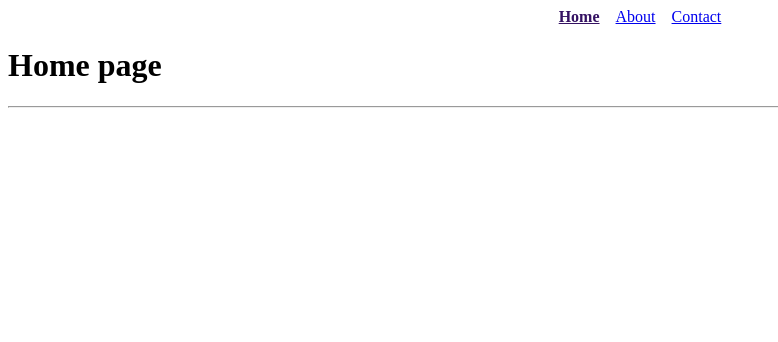
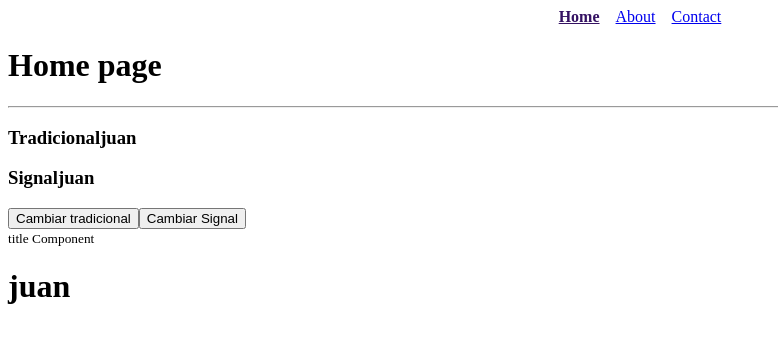
Before and after one commit to a22300241/pipes-uncommon-app, an Angular app: page / in a window 1280 px wide. Shown: the top 342 px of the page, without its empty margins (0-778 px from the left). Built offline with nearby package versions, Linux system fonts and the light colour scheme.

Commit message:
feat: implement title component and enhance home page functionality

```diff
--- a/src/app/app.config.ts
+++ b/src/app/app.config.ts
@@ -1,4 +1,4 @@
-import { ApplicationConfig, provideBrowserGlobalErrorListeners, provideZoneChangeDetection } from '@angular/core';
+import { ApplicationConfig, provideBrowserGlobalErrorListeners, provideZoneChangeDetection, provideZonelessChangeDetection } from '@angular/core';
 import { provideRouter } from '@angular/router';
 
 import { routes } from './app.routes';
@@ -6,7 +6,8 @@ import { routes } from './app.routes';
 export const appConfig: ApplicationConfig = {
   providers: [
     provideBrowserGlobalErrorListeners(),
-    provideZoneChangeDetection({ eventCoalescing: true }),
-    provideRouter(routes)
+/*     provideZoneChangeDetection({ eventCoalescing: true }),
+ */    provideRouter(routes),
+    provideZonelessChangeDetection(),
   ]
 };
--- /dev/null
+++ b/src/app/components/title/title.component.html
@@ -0,0 +1,3 @@
+<br/>
+<small>title Component</small>
+<h1>{{title()}}</h1>
--- /dev/null
+++ b/src/app/components/title/title.component.ts
@@ -0,0 +1,22 @@
+import { Component, input, SimpleChanges } from '@angular/core';
+
+@Component({
+  selector: 'app-title',
+  imports: [],
+  templateUrl: './title.component.html',
+})
+export class TitleComponent {
+  title=input.required<string>()
+  title2=input.required<string>()
+  title3=input.required<string>()
+  title4=input.required<string>()
+
+  ngOnChanges(changes: SimpleChanges) {
+    for (const inputName in changes) {
+      const inputValues = changes[inputName];
+      console.log(`Previous ${inputName} == ${inputValues.previousValue}`);
+      console.log(`Current ${inputName} == ${inputValues.currentValue}`);
+      console.log(`Is first ${inputName} change == ${inputValues.firstChange}`);
+    }
+  }
+}
--- a/src/app/pages/about-page/about-page.component.ts
+++ b/src/app/pages/about-page/about-page.component.ts
@@ -1,8 +1,13 @@
-import { Component } from '@angular/core';
-
+import { afterEveryRender, afterNextRender, Component, effect } from '@angular/core';
+const log =(...messages:string[])=>
+{
+  console.log(`${messages[0]}%c${messages.slice(1).join(',')}`,'color: #bada55');
+};
 @Component({
   selector: 'app-about-page',
   imports: [],
   templateUrl: './about-page.component.html',
 })
-export class AboutPageComponent { }
+export class AboutPageComponent {
+
+}
--- a/src/app/pages/home-page/home-page.component.html
+++ b/src/app/pages/home-page/home-page.component.html
@@ -1,2 +1,15 @@
 <h1>Home page</h1>
 <hr/>
+<h3>Tradicional{{traditionalProperty}}</h3>
+<h3>Signal{{signalProperty()}}</h3>
+<button (click)="changeTradicional()">Cambiar tradicional </button>
+<button (click)="changeSignal()">Cambiar Signal </button>
+
+
+<app-title
+[title]="signalProperty()"
+[title2]="signalProperty()"
+[title3]="signalProperty()"
+[title4]="signalProperty()"
+
+/>
--- a/src/app/pages/home-page/home-page.component.ts
+++ b/src/app/pages/home-page/home-page.component.ts
@@ -1,8 +1,65 @@
-import { Component } from '@angular/core';
-
+import { afterEveryRender, afterNextRender, Component, effect, OnChanges, OnInit, signal } from '@angular/core';
+import { TitleComponent } from '../../components/title/title.component';
+import { AboutPageComponent } from "../about-page/about-page.component";
+const log =(...messages:string[])=>
+{
+  console.log(`${messages[0]}%c${messages.slice(1).join(',')}`,'color: #bada55');
+};
 @Component({
   selector: 'app-home-page',
-  imports: [],
+  imports: [TitleComponent, AboutPageComponent],
   templateUrl: './home-page.component.html',
 })
-export class HomePageComponent { }
+export class HomePageComponent implements OnInit,OnChanges {
+  traditionalProperty='juan';
+  signalProperty=signal('juan')
+  constructor(){
+    log('Constructor llamado')
+
+    /* setTimeout(()=>{
+      this.signalProperty=signal('Juan Carlos')
+    },200) */
+  }
+  changeTradicional(){
+    this.traditionalProperty='juan uriel'
+  }
+  changeSignal(){
+    this.signalProperty.set('Juan Uriel')
+  }
+  basicEffect=effect((onCleanup)=>{
+    log('effect',"Disparar efectos secundarios")
+    onCleanup(()=>{
+      log('onCleanup',"esto se ejecuta cuando el efecto se va a destruir")
+    })
+  })
+  ngOnChanges(){
+    log(" ngOnChanges"," Runs every time the component's inputs have changed.")
+  }
+  ngDoCheck(){
+    log(" ngDoCheck"," Runs every time this component is checked for changes.")
+  }
+  ngAfterContentInit(){
+    log(" ngAfterContentInit"," Runs once after the component's content has been initialized.")
+  }
+  ngAfterContentChecked(){
+    log(" ngAfterContentChecked"," Runs every time this component content has been checked for changes.")
+  }
+  ngAfterViewInit(){
+    log(" ngAfterViewInit"," Runs once after the component's view has been initialized.")
+  }
+  ngAfterViewChecked() {
+    log(" ngAfterViewChecked"," Runs every time the component's view has been checked for changes.")
+  }
+  ngOnInit(){
+    log(" ngOnInit"," Runs once after Angular has initialized all the component's inputs.")
+  }
+  ngOnDestroy(){
+    log('ngOnDestroy', "	Runs once before the component is destroyed.")
+  }
+  afterNextRenderEffect=afterNextRender(()=>{
+    log('afterNextRender',"Runs once the next time that all components have been rendered to the DOM.")
+  })
+  afterEveryRenderEffect=afterEveryRender(()=>{
+  log("afterEveryRender","	Runs every time all components have been rendered to the DOM.");
+  })
+}
```
